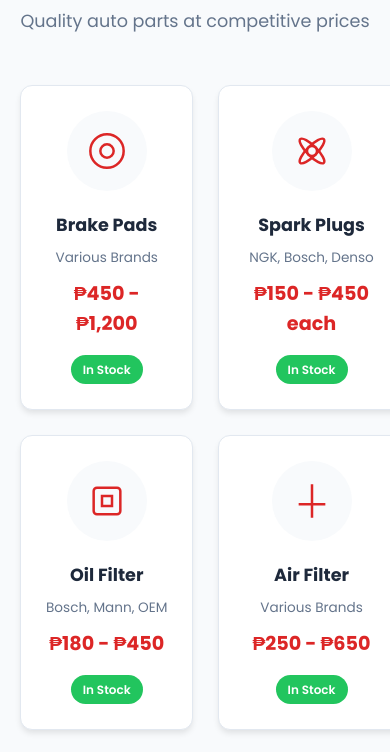
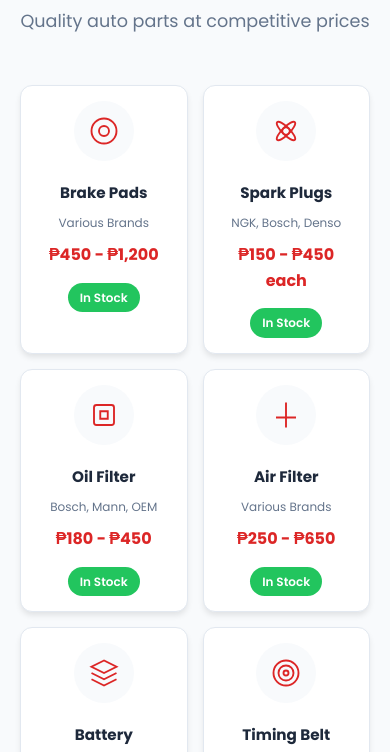
Before and after one commit to jaychaw50-pixel/jay-ven-mechanical-shop, a plain HTML site: page index.html in a window 390 px wide. Shown: the part 5098-5850 px from the top of the page. Drawn offline with Linux system fonts and the light colour scheme.

Commit message:
deploy: 528c5dbe9d81c149e27913662800940638b762b5

```diff
--- a/styles.css
+++ b/styles.css
@@ -853,6 +853,37 @@ body {
         font-size: 2rem;
     }
 
+    .parts-grid {
+        grid-template-columns: repeat(2, 1fr);
+        gap: 15px;
+    }
+
+    .part-card {
+        padding: 15px;
+    }
+
+    .part-image {
+        width: 60px;
+        height: 60px;
+    }
+
+    .part-image svg {
+        width: 30px;
+        height: 30px;
+    }
+
+    .part-card h3 {
+        font-size: 0.95rem;
+    }
+
+    .part-brand {
+        font-size: 0.75rem;
+    }
+
+    .part-price {
+        font-size: 1rem;
+    }
+
     .hero-buttons {
         flex-direction: column;
         align-items: center;
```
Also changed, not shown: index.html (+1 -1 lines).
